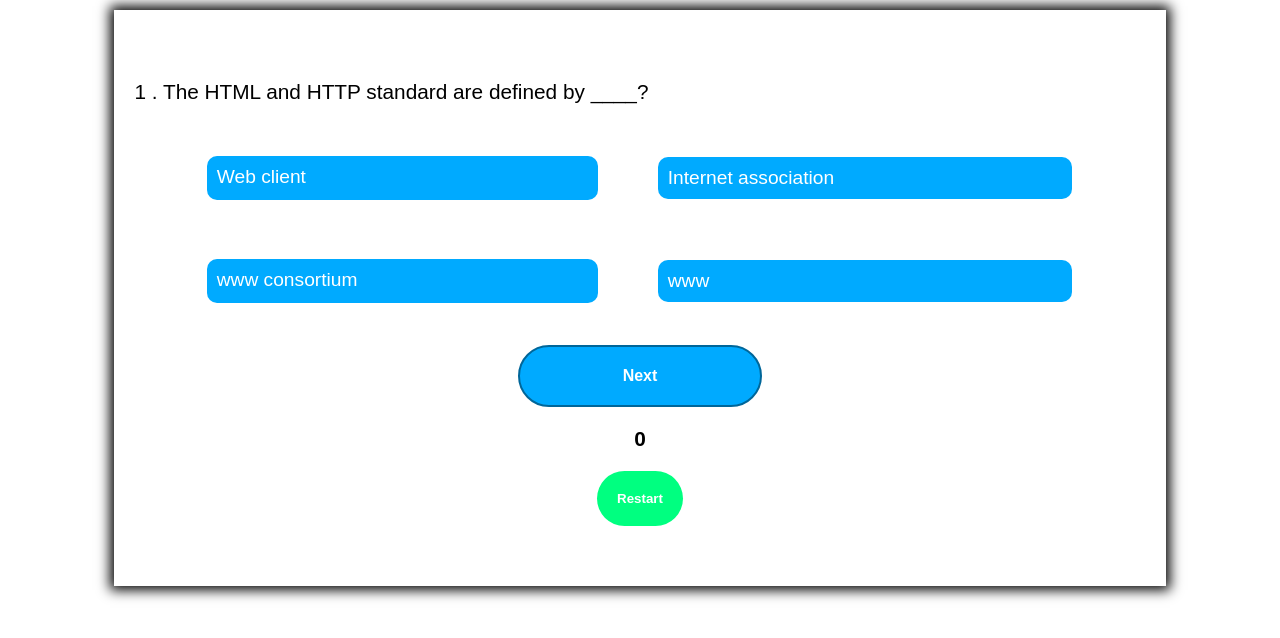
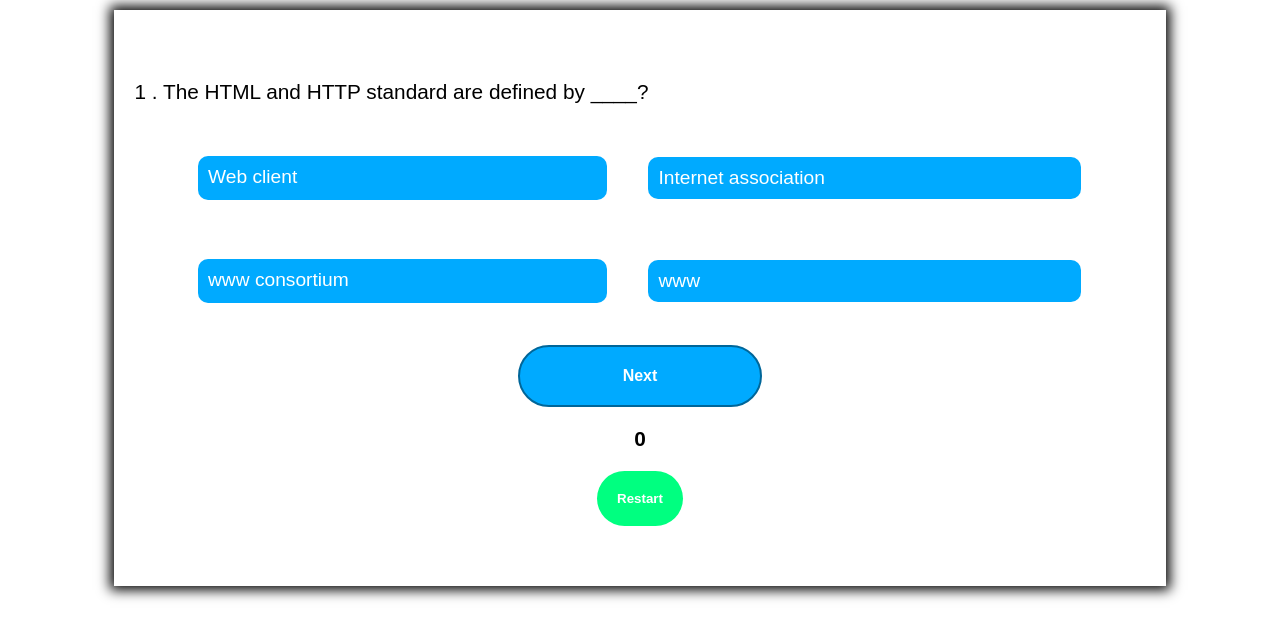
Before and after one commit to AbeebPro/scholarquiz, a plain HTML site: page index.html in a window 1280 px wide. Drawn offline with Linux system fonts and the light colour scheme.

Commit message:
Update styles.css

```diff
--- a/styles.css
+++ b/styles.css
@@ -26,7 +26,7 @@ body{
 }
 
 .options > div{
-	margin: 5%;
+	margin: 5% 3%;
 	padding: 10px;
 	border: 2px solid hsl(200, 100%, 30%);
 	background-color: hsl(200, 100%, 50%);
```
